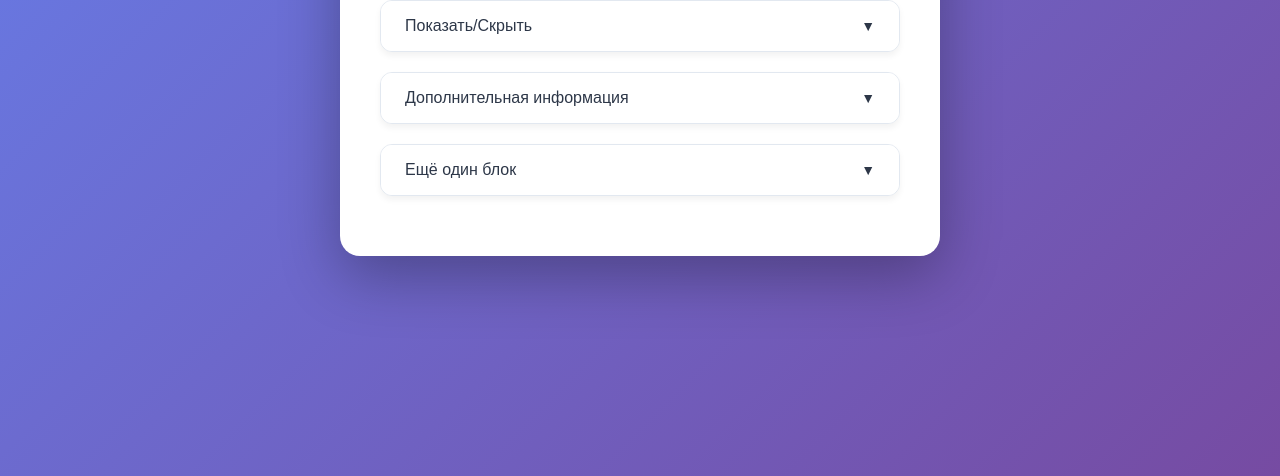
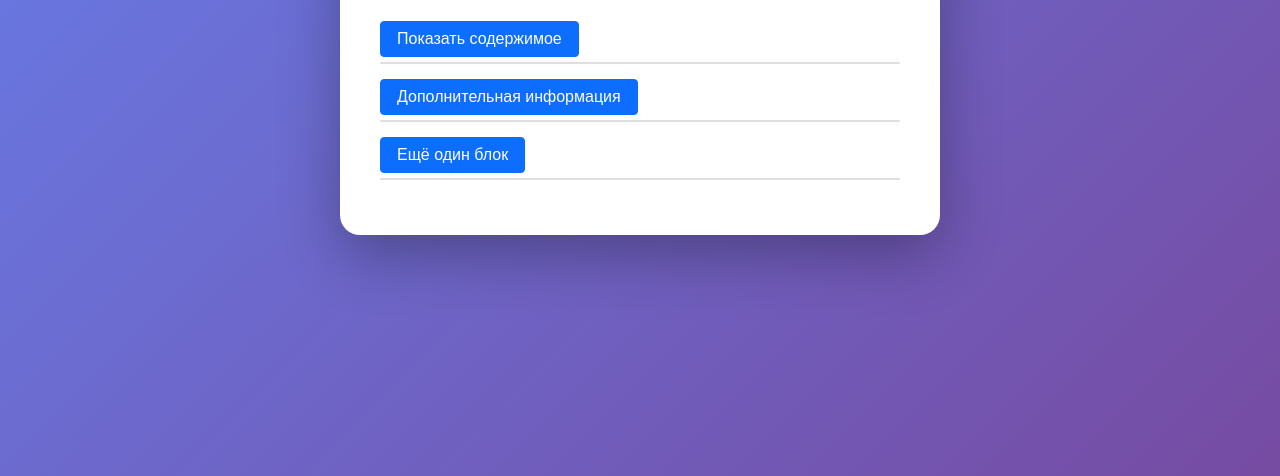
Before and after one commit to samsun00/collapse, a plain HTML site: page index.html in a window 1280 px wide. Shown: the part 324-800 px from the top of the page. Drawn offline with Linux system fonts and the light colour scheme.

Commit message:
deploy: 60cbd0594d6ba4280d5189d4a96402801a626ab2

```diff
--- a/bundle.js
+++ b/bundle.js
@@ -1 +1 @@
-(()=>{"use strict";class t{constructor(t){this.container=t,this.button=t.querySelector(".collapse-btn"),this.body=t.querySelector(".collapse-body"),this.arrow=this.button.querySelector(".arrow"),this.isOpen=!1,this.init()}init(){this.button.addEventListener("click",this.toggle.bind(this)),this.body.style.maxHeight="0px",this.body.style.overflow="hidden",this.body.style.transition="max-height 0.3s ease-in-out, opacity 0.3s ease-in-out",this.body.style.opacity="0"}toggle(){this.isOpen=!this.isOpen,this.isOpen?this.open():this.close()}open(){const t=this.body.scrollHeight;this.body.style.maxHeight=t+"px",this.body.style.opacity="1",this.arrow.style.transform="rotate(180deg)"}close(){this.body.style.maxHeight="0px",this.body.style.opacity="0",this.arrow.style.transform="rotate(0deg)"}}document.addEventListener("DOMContentLoaded",()=>{document.querySelectorAll(".collapse-container").forEach((e,s)=>{const o=e.querySelector(".collapse-body");o.id||(o.id=`collapse${s+1}`),new t(e)})})})();
+(()=>{"use strict";class t{constructor(t){this.container=t,this.button=t.querySelector(".collapse-btn"),this.body=t.querySelector(".collapse-body"),this.isOpen=!1,this.init()}init(){this.button.addEventListener("click",this.toggle.bind(this))}toggle(){if(this.isOpen=!this.isOpen,this.body.classList.toggle("open"),this.isOpen){const t=this.body.scrollHeight;this.body.style.maxHeight=t+"px"}else this.body.style.maxHeight="0px"}}document.addEventListener("DOMContentLoaded",()=>{document.querySelectorAll(".collapse-wrapper").forEach((e,s)=>{const i=e.querySelector(".collapse-body");i.id||(i.id=`collapse${s+1}`),new t(e)})})})();
--- a/index.html
+++ b/index.html
@@ -1 +1 @@
-<!doctype html><html lang="ru"><head><meta charset="UTF-8"/><meta name="viewport" content="width=device-width,initial-scale=1"/><title>Collapse Widget</title><link href="style.css" rel="stylesheet"></head><body><div class="container"><h1>Collapse Widget</h1><div class="collapse-container"><button class="collapse-btn" data-target="collapse1"><span>Показать/Скрыть</span> <span class="arrow">▼</span></button><div class="collapse-body" id="collapse1"><div class="collapse-content"><p>Это контент, который может сворачиваться и разворачиваться.</p><p>Нажмите на кнопку, чтобы переключить видимость этого блока.</p><p>Виджет работает на чистом JavaScript без использования jQuery.</p></div></div></div><div class="collapse-container"><button class="collapse-btn" data-target="collapse2"><span>Дополнительная информация</span> <span class="arrow">▼</span></button><div class="collapse-body" id="collapse2"><div class="collapse-content"><p>Здесь может быть любое содержимое:</p><ul><li>Списки</li><li>Изображения</li><li>Другие элементы</li></ul><p>Всё это будет красиво анимировано!</p></div></div></div><div class="collapse-container"><button class="collapse-btn" data-target="collapse3"><span>Ещё один блок</span> <span class="arrow">▼</span></button><div class="collapse-body" id="collapse3"><div class="collapse-content"><p>Третий блок для демонстрации работы виджета.</p><p>Каждый блок работает независимо.</p></div></div></div></div><script defer="defer" src="bundle.js"></script></body></html>
+<!doctype html><html lang="ru"><head><meta charset="UTF-8"/><meta name="viewport" content="width=device-width,initial-scale=1"/><title>Collapse Widget</title><link href="style.css" rel="stylesheet"></head><body><div class="container"><h1>Collapse Widget</h1><div class="collapse-wrapper"><button class="collapse-btn" data-target="collapse1">Показать содержимое</button><div class="collapse-body" id="collapse1"><div class="collapse-content"><p>Это контент, который может сворачиваться и разворачиваться.</p><p>Нажмите на кнопку, чтобы переключить видимость этого блока.</p><p>Виджет работает на чистом JavaScript без использования jQuery.</p></div></div></div><div class="collapse-wrapper"><button class="collapse-btn" data-target="collapse2">Дополнительная информация</button><div class="collapse-body" id="collapse2"><div class="collapse-content"><p>Здесь может быть любое содержимое:</p><ul><li>Списки</li><li>Изображения</li><li>Другие элементы</li></ul><p>Всё это будет красиво анимировано!</p></div></div></div><div class="collapse-wrapper"><button class="collapse-btn" data-target="collapse3">Ещё один блок</button><div class="collapse-body" id="collapse3"><div class="collapse-content"><p>Третий блок для демонстрации работы виджета.</p><p>Каждый блок работает независимо.</p></div></div></div></div><script defer="defer" src="bundle.js"></script></body></html>
--- a/style.css
+++ b/style.css
@@ -34,68 +34,66 @@ h1 {
   letter-spacing: -0.5px;
 }
 
-.collapse-container {
-  margin-bottom: 20px;
-  border: 1px solid #e2e8f0;
-  border-radius: 12px;
-  overflow: hidden;
-  background: white;
-  box-shadow: 0 4px 6px rgba(0, 0, 0, 0.05);
-  transition: box-shadow 0.3s ease;
-}
-
-.collapse-container:hover {
-  box-shadow: 0 8px 15px rgba(0, 0, 0, 0.1);
+.collapse-wrapper {
+  margin-bottom: 15px;
 }
 
 .collapse-btn {
-  width: 100%;
-  padding: 16px 24px;
-  background: white;
-  border: none;
+  display: inline-block;
+  padding: 8px 16px;
+  background: #0d6efd;
+  color: #fff;
+  border: 1px solid #0d6efd;
+  border-radius: 4px;
+  font-size: 16px;
+  font-weight: 400;
   cursor: pointer;
-  display: flex;
-  justify-content: space-between;
-  align-items: center;
-  font-size: 16px;
-  font-weight: 500;
-  color: #2d3748;
-  transition: background-color 0.3s ease;
+  transition:
+    background-color 0.15s ease-in-out,
+    border-color 0.15s ease-in-out;
+  text-align: center;
+  text-decoration: none;
+  vertical-align: middle;
+  user-select: none;
 }
 
 .collapse-btn:hover {
-  background-color: #f7fafc;
+  background: #0b5ed7;
+  border-color: #0a58ca;
+}
+
+.collapse-btn:active {
+  background: #0a58ca;
+  border-color: #0a53be;
 }
 
 .collapse-btn:focus {
-  outline: none;
-  background-color: #edf2f7;
-}
-
-.arrow {
-  font-size: 14px;
-  transition: transform 0.3s ease;
-  display: inline-block;
+  outline: 0;
+  box-shadow: 0 0 0 0.25rem rgba(13, 110, 253, 0.25);
 }
 
 .collapse-body {
   max-height: 0;
   overflow: hidden;
-  transition:
-    max-height 0.3s ease-in-out,
-    opacity 0.3s ease-in-out;
-  opacity: 0;
-  background: #f7fafc;
+  transition: max-height 0.35s ease;
+  background: #fff;
+  border: 1px solid rgba(0, 0, 0, 0.125);
+  border-radius: 4px;
+  margin-top: 5px;
+}
+
+.collapse-body.open {
+  max-height: 500px; /* Достаточно для любого контента */
 }
 
 .collapse-content {
-  padding: 20px 24px;
-  color: #4a5568;
+  padding: 16px 20px;
+  color: #212529;
   line-height: 1.6;
 }
 
 .collapse-content p {
-  margin-bottom: 12px;
+  margin-bottom: 10px;
 }
 
 .collapse-content p:last-child {
@@ -104,21 +102,11 @@ h1 {
 
 .collapse-content ul {
   padding-left: 20px;
-  margin-bottom: 12px;
+  margin-bottom: 10px;
 }
 
 .collapse-content li {
-  margin-bottom: 8px;
-}
-
-/* Анимация для стрелки */
-.collapse-btn.active .arrow {
-  transform: rotate(180deg);
-}
-
-/* Стили для разных состояний */
-.collapse-container.open .collapse-body {
-  opacity: 1;
+  margin-bottom: 6px;
 }
 
 /* Адаптивность */
@@ -133,11 +121,11 @@ h1 {
   }
 
   .collapse-btn {
-    padding: 14px 20px;
-    font-size: 15px;
+    padding: 6px 14px;
+    font-size: 14px;
   }
 
   .collapse-content {
-    padding: 16px 20px;
+    padding: 14px 16px;
   }
 }
```
Also changed, not shown: 1 other file.
